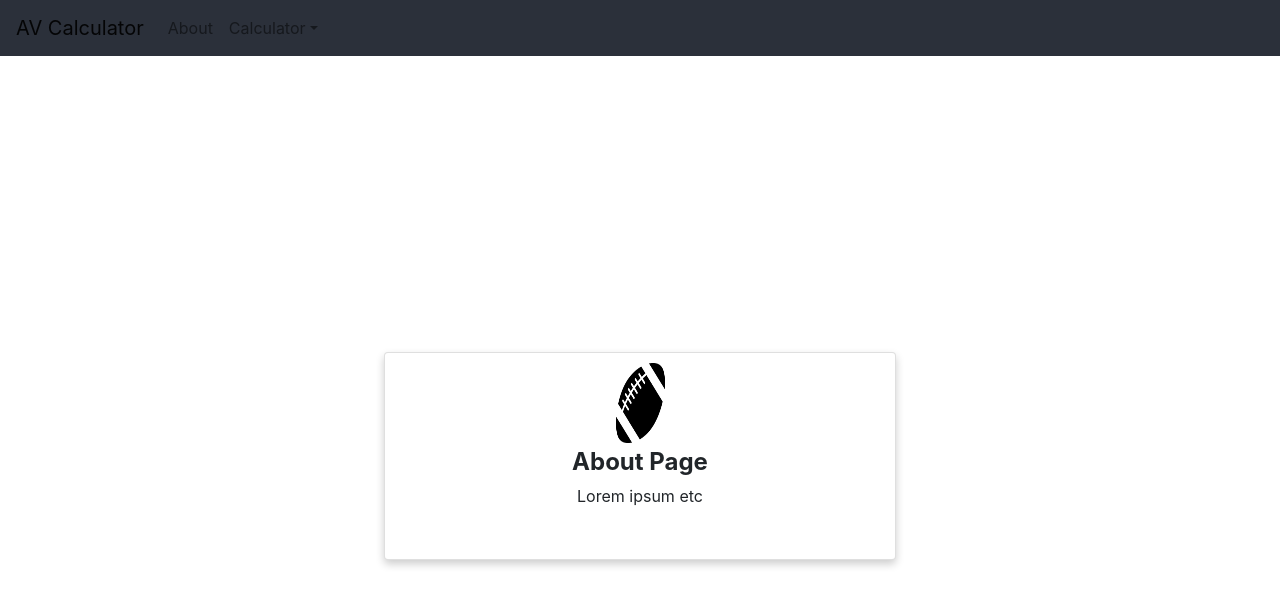
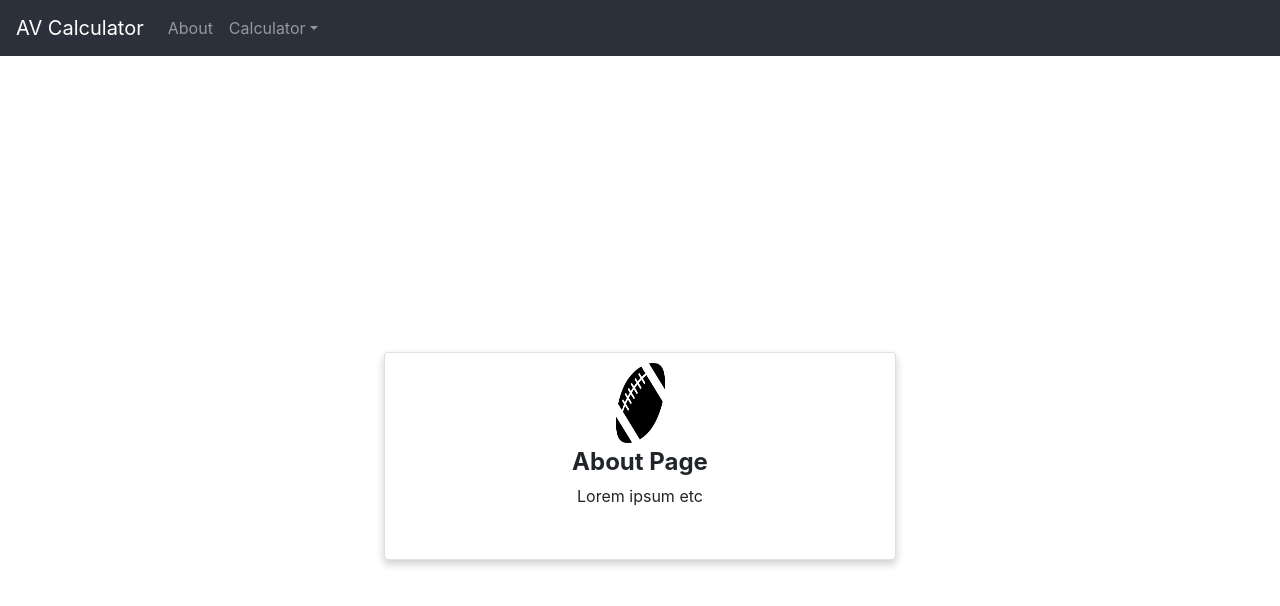
Before and after one commit to JaxonMoffitt/sports-analytics-project, a React (Create React App) app: page / in a window 1280 px wide. Shown: the top 606 px of the page. Built offline with nearby package versions, Linux system fonts and the light colour scheme.

Commit message:
fixed navbar color

```diff
--- a/src/Components/Nav.js
+++ b/src/Components/Nav.js
@@ -8,7 +8,7 @@ import { NavLink } from 'react-router-dom';
 function Nav() {
   return (
     <span>
-      <ReactBootstrap.Navbar className="color-nav" expand="lg">
+      <ReactBootstrap.Navbar className="color-nav" variant="dark" expand="lg">
       <ReactBootstrap.Navbar.Brand className="navbar-brand" href="/">AV Calculator</ReactBootstrap.Navbar.Brand>
       <ReactBootstrap.Navbar.Toggle aria-controls="basic-navbar-nav" />
       <ReactBootstrap.Navbar.Collapse id="basic-navbar-nav">
```
